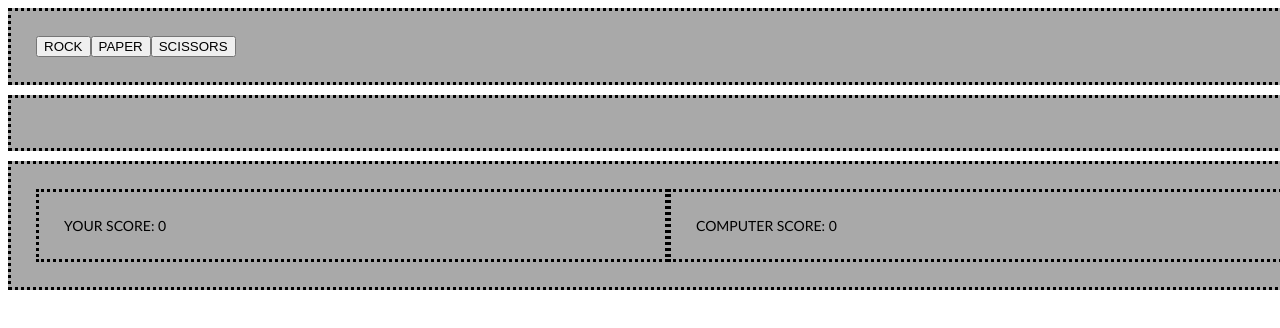
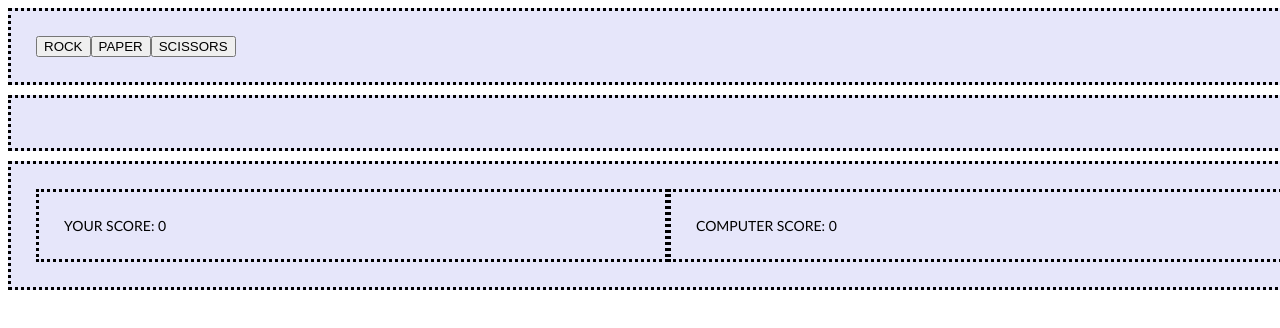
Before and after one commit to rrniknia/rockpaperscissors, a plain HTML site: page index.html in a window 1280 px wide. Shown: the top 328 px of the page. Drawn offline with Linux system fonts and the light colour scheme.

Commit message:
changed bg color

```diff
--- a/style.css
+++ b/style.css
@@ -10,7 +10,7 @@ html {
 }
 .content {
     display: flex;
-    background-color: darkgray;
+    background-color:lavender;
     flex-direction: row;
     border-style: dotted;
     border-color:black;
```
